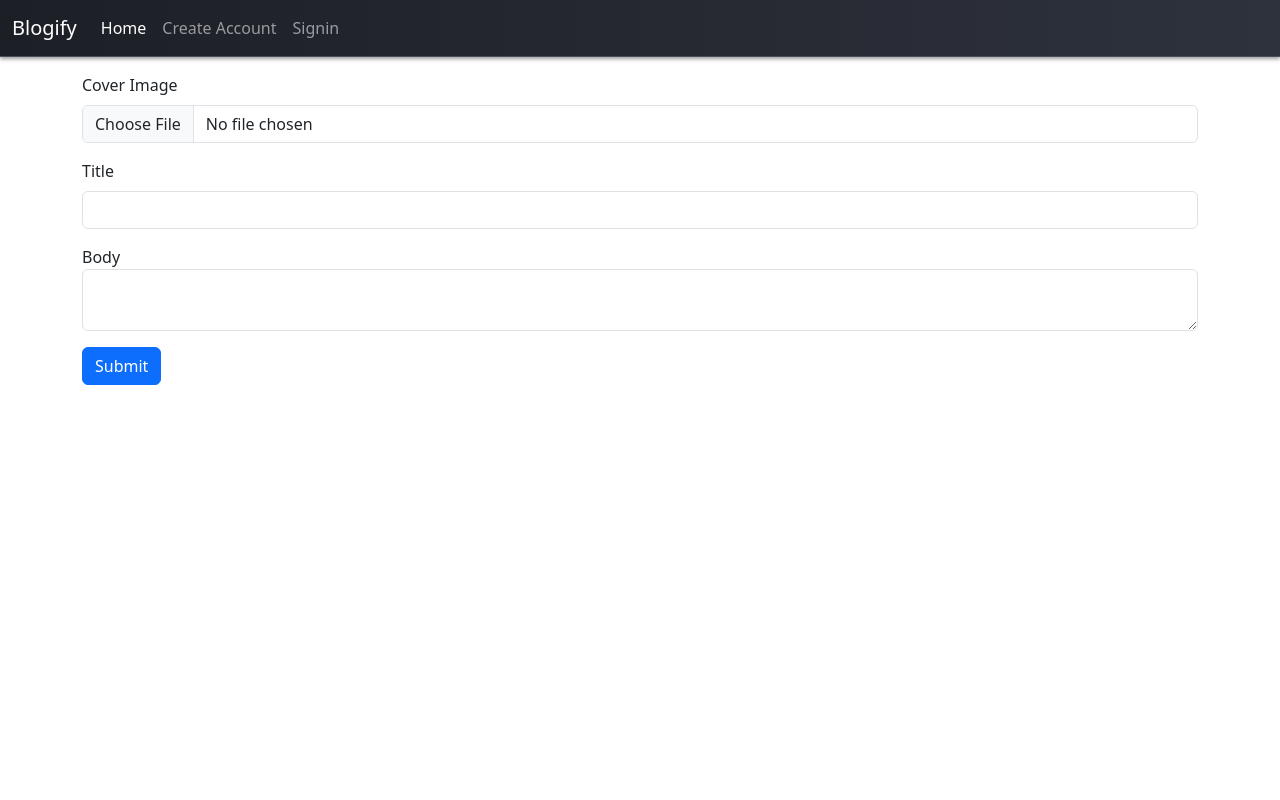
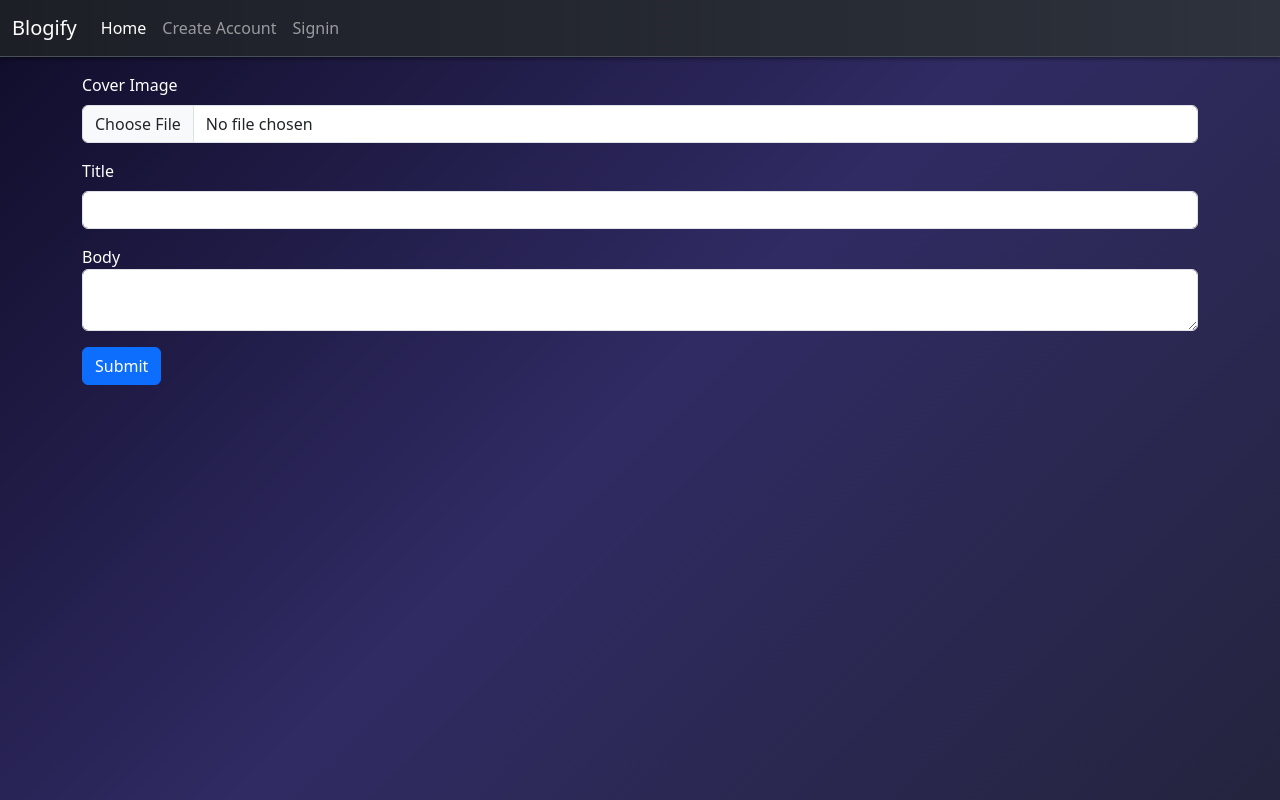
Before and after one commit to Jiyanainwani/BlogVerse, a Node server app: page /blog/add-new in a window 1280 px wide. Run offline with Node 20, Linux system fonts and the light colour scheme; some libraries are stand-ins or nearby versions.

Commit message:
Update addBlog.ejs

```diff
--- a/views/addBlog.ejs
+++ b/views/addBlog.ejs
@@ -3,6 +3,17 @@
   <head>
     <%- include('./partials/head') %>
     <title>Add New Blog</title>
+<style>
+      body {
+ background: linear-gradient(135deg, #0f0c29, #302b63, #24243e);    min-height: 100vh;
+    margin: 0;
+    color: white;
+  }
+  .form-text{
+    color: white;
+  }
+
+    </style>
   </head>
   <body>
     <%- include('./partials/nav') %>
```
